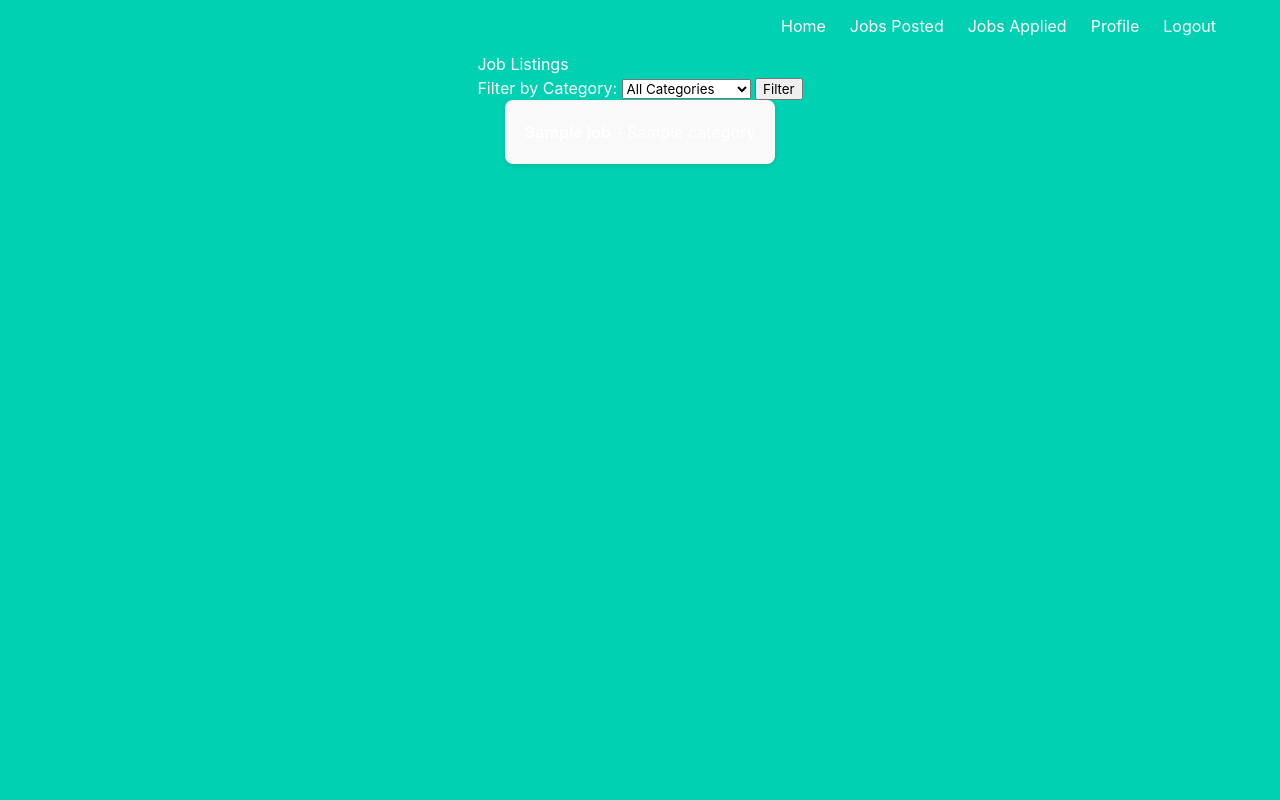
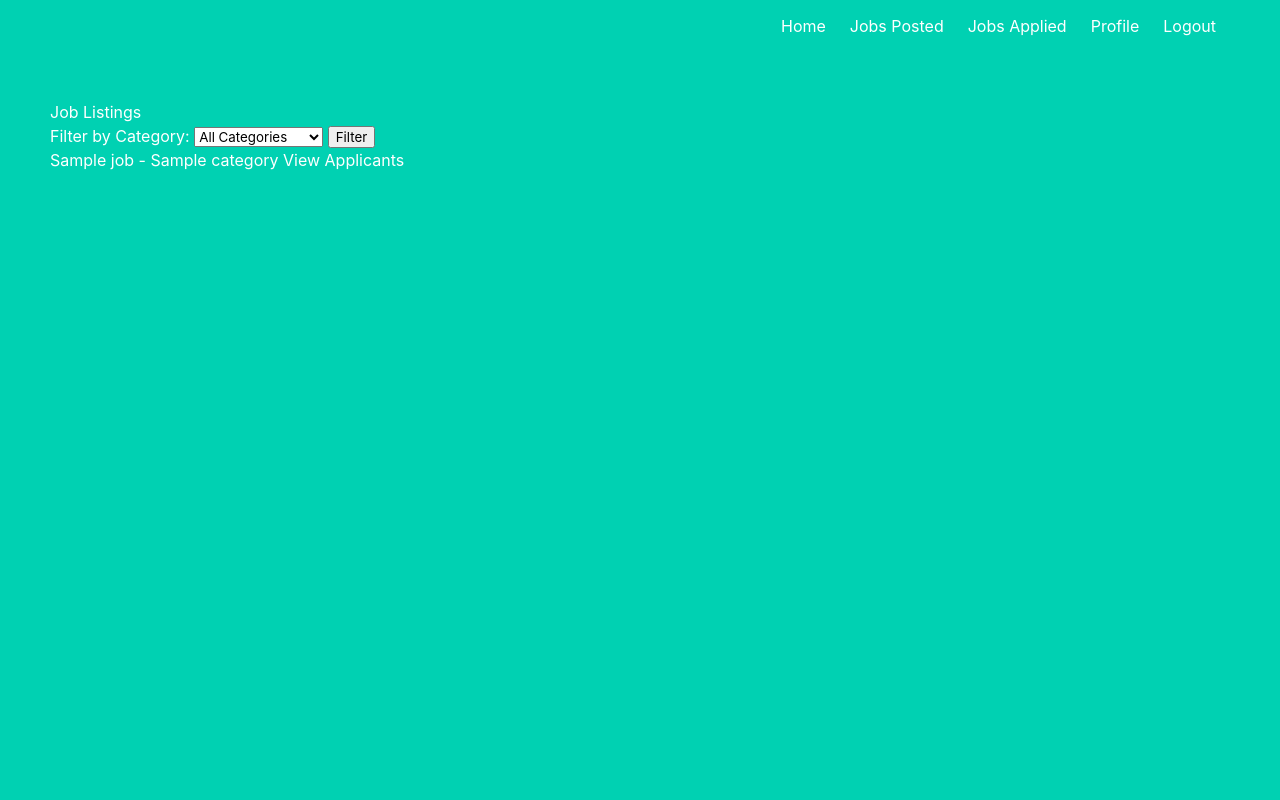
Before and after one commit to DevWambugu/taskme, a Python web app: template templates/jobs_posted.html in a window 1280 px wide. Run offline with Jinja, Linux system fonts and the light colour scheme; the template is opened without the code that fills it: most values are stand-ins (such as "Sample title", 1, 10 or a date in 2020).

Commit message:
correct page

```diff
--- a/templates/jobs_posted.html
+++ b/templates/jobs_posted.html
@@ -10,36 +10,11 @@
 </head>
 
 <style>
-/* Center the job listings */
-.job-listing {
-    list-style-type: none;
-    padding: 0;
-    text-align: center; /* Center the job listings */
-}
-
-/* Style for each job item */
-.job-listing li {
-    margin-bottom: 20px; /* Add some space between each job item */
-    background-color: #f9f9f9; /* Light background color */
-    border-radius: 8px; /* Rounded corners */
-    box-shadow: 0 2px 4px rgba(0, 0, 0, 0.1); /* Add a subtle shadow */
-    padding: 20px; /* Add padding around each job item */
-    display: inline-block; /* Display job items inline */
-}
-
-/* Style for job titles */
-.job-listing li a {
-    text-decoration: none;
-    color: #0366d6;
-    font-weight: bold;
-    transition: color 0.3s ease;
-}
-
-/* Change color of job title on hover */
-.job-listing li a:hover {
-    color: #0645AD;
-}
-
+    .container.has-text-left {
+        position: absolute;
+        top: 100px;
+        left: 50px;
+    }
 </style>
 
 <body>
@@ -90,7 +65,9 @@
             <!-- Job Listings -->
             <ul class="job-listing">
                 {% for job in jobs %}
-                <li><a href="/job_applications/{{ job.id }}">{{ job.title }}</a> - {{ job.category }}</li>
+                    <li>{{ job.title }} - {{ job.category }}
+                        <a href="{{ url_for('main.job_applicants', job_id=job.id) }}">View Applicants</a>
+                    </li>
                 {% endfor %}
             </ul>
             {% endblock %}
```
